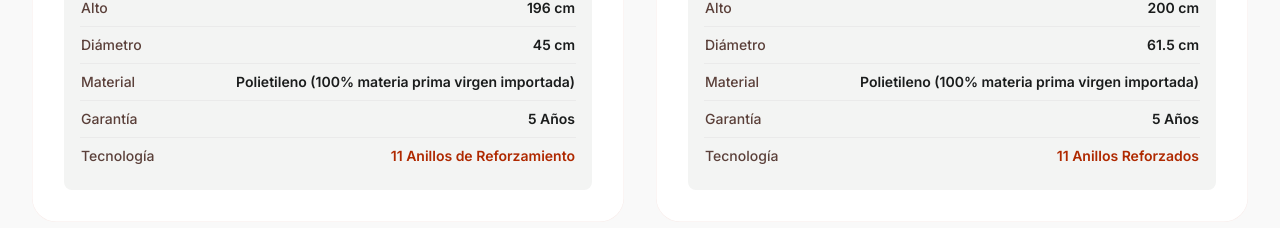
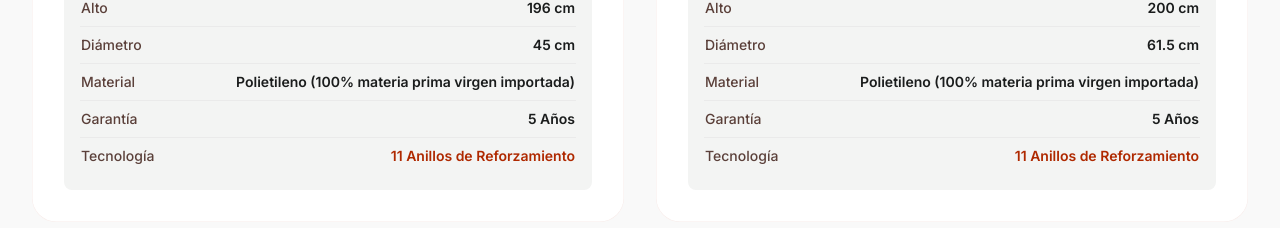
Before and after one commit to msalazarsilva44-creator/Landing-page-rotonac, a React (Vite) app: page /productos in a window 1280 px wide. Shown: the part 4692-4920 px from the top of the page. Built offline with nearby package versions, Linux system fonts and the light colour scheme.

Commit message:
docs: estandarizar campo tecnologia a '11 Anillos de Reforzamiento'

```diff
--- a/src/data/productos.js
+++ b/src/data/productos.js
@@ -261,7 +261,7 @@ export const productos = [
       { label: 'Material', value: 'Polietileno (100% materia prima virgen importada)' },
       { label: 'Garantía', value: '5 Años' },
     ],
-    tecnologia: '11 Anillos Reforzados',
+    tecnologia: '11 Anillos de Reforzamiento',
   },
   {
     id: 'vip-500',
```
